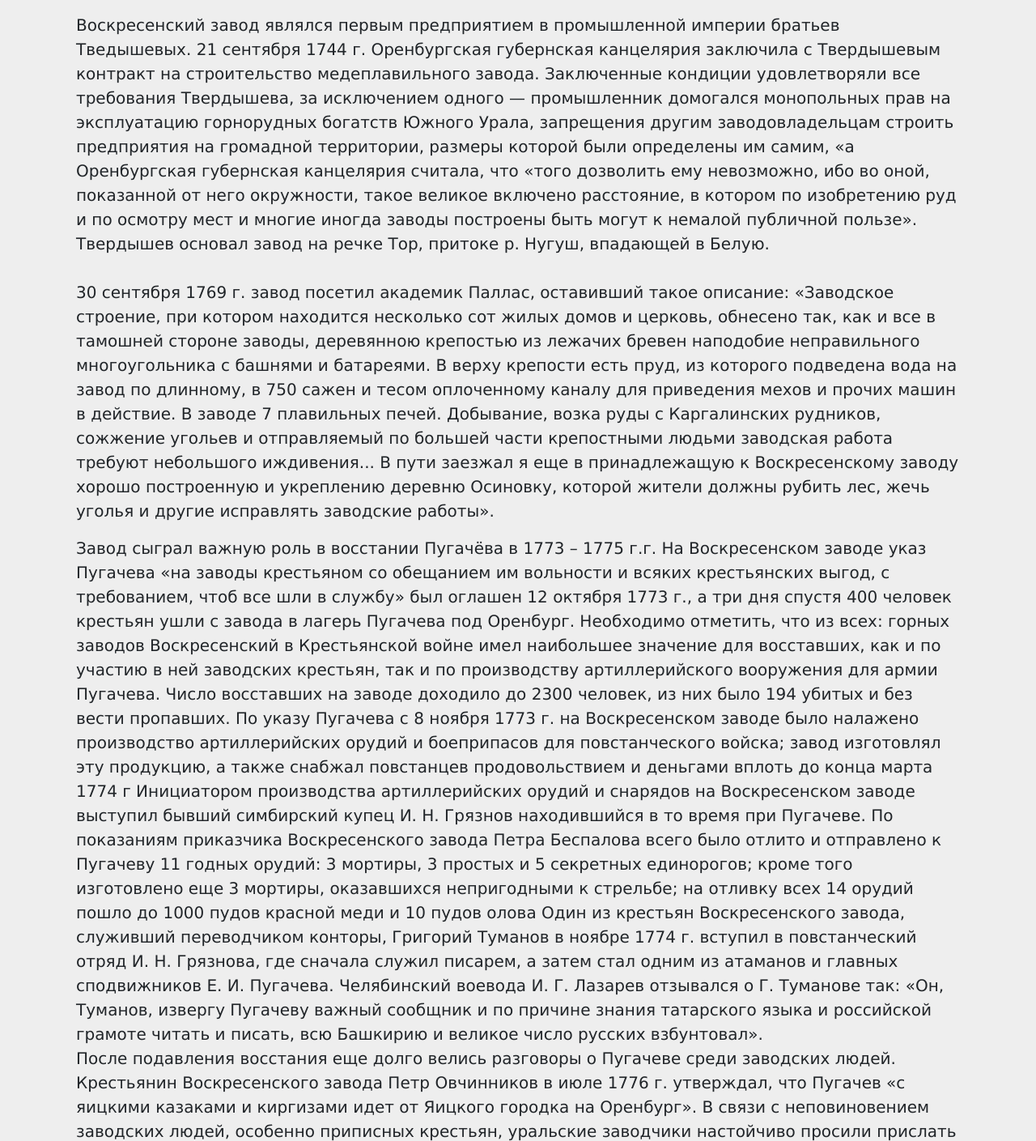
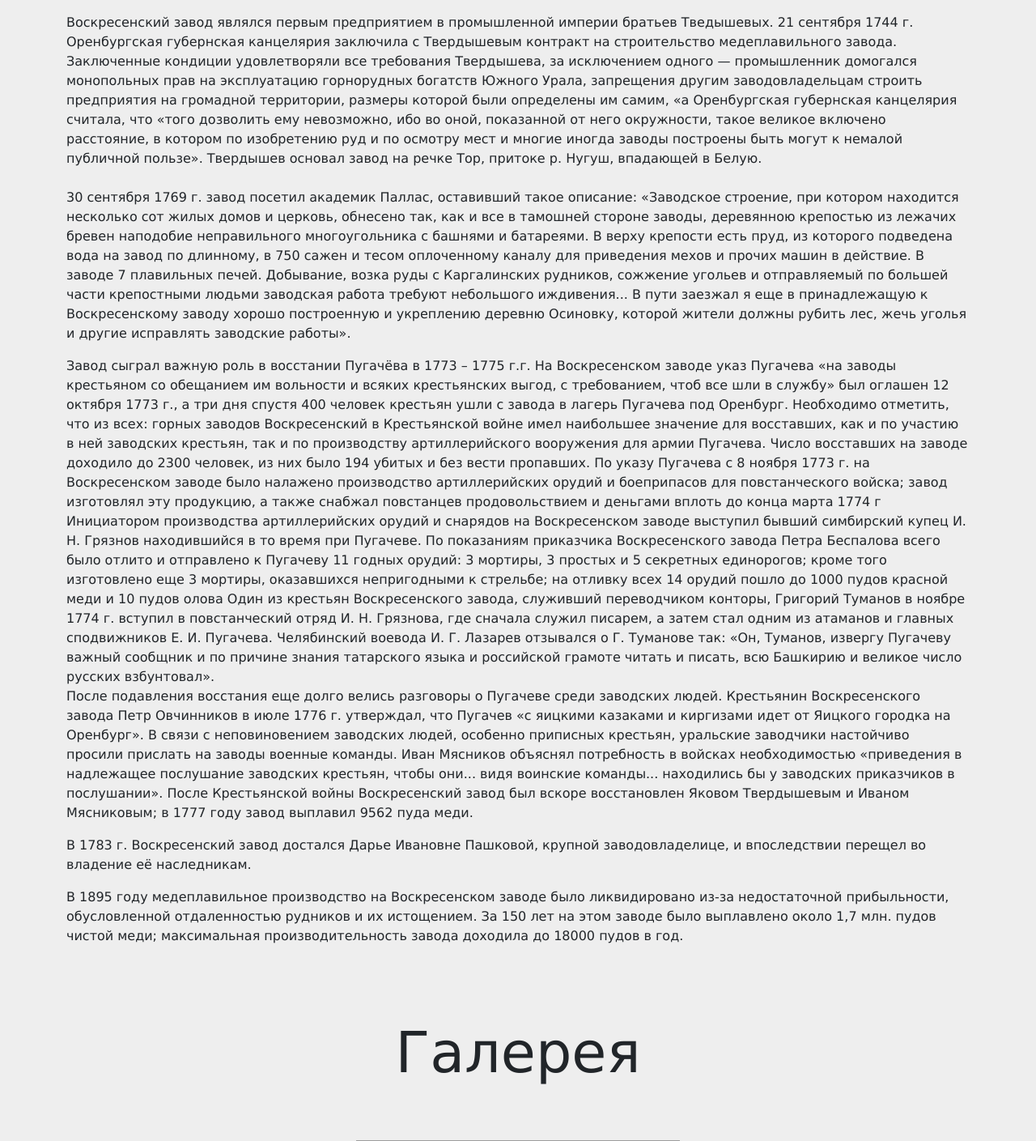
Before and after one commit to Gadzet005/HistoryProject, a Django app: page /factory/2/ in a window 1280 px wide. Shown: the part 864-2273 px from the top of the page at 81% size. Run offline with Django 4.2, Linux system fonts and the light colour scheme; data comes from the database, SQL or seed files in the repository; grey boxes are pictures that could not be loaded.

Commit message:
очередной фикс

```diff
--- a/Project/templates/main/factory.html
+++ b/Project/templates/main/factory.html
@@ -18,8 +18,8 @@
 		</div>
 	</div>
 
-	<div class="container">
-		<div class="container-fluid text-break mb-5 fs-5">
+	<div class="container-sm container-md container-lg container-xl container-xxl">
+		<div class="text">
 			<p>{{ factory.description|linebreaks }}</p>
 		</div>
 		<div class="gallery">
```
